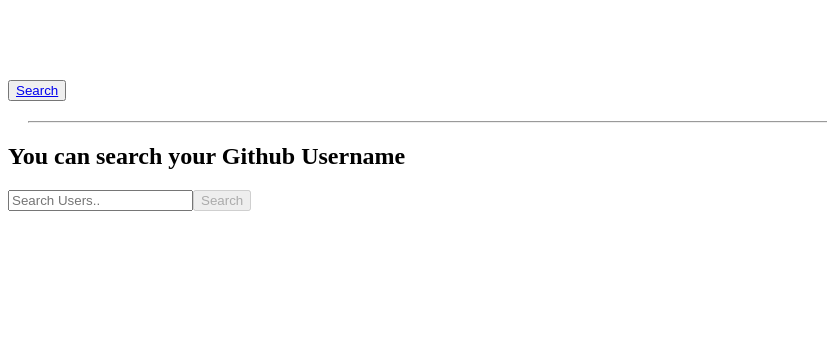
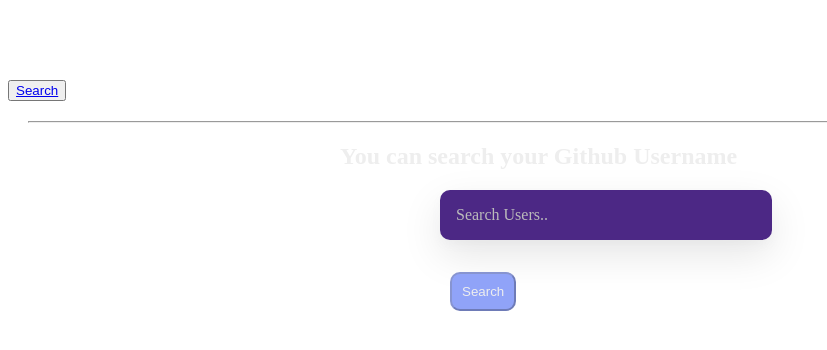
Before and after one commit to Hussein-omar-osman/GithubSearch, an Angular app: page /githubUser in a window 1280 px wide. Shown: the top 350 px of the page, without its empty margins (0-827 px from the left). Built offline with nearby package versions, Linux system fonts and the light colour scheme.

Commit message:
adding styles to github user profile and its repos

```diff
--- a/src/app/github-user/github-user.component.css
+++ b/src/app/github-user/github-user.component.css
@@ -0,0 +1,87 @@
+.form {
+  max-width: 400px;
+  margin: 10px auto;
+}
+input {
+  background-color: #4c2885;
+  border-radius: 10px;
+  border: none;
+  box-shadow: 0 5px 10px rgba(154, 160, 185, 0.05),
+    0 15px 40px rgba(0, 0, 0, 0.1);
+  color: white;
+  font-family: inherit;
+  font-size: 1rem;
+  padding: 1rem;
+  margin-bottom: 2rem;
+  width: 300px;
+}
+
+input::placeholder {
+  color: #bbb;
+}
+
+input:focus {
+  outline: none;
+}
+
+.card {
+  margin: 20px auto;
+  background-color: #4c2885;
+  background-image: linear-gradient(315deg, #4c2885 0%, #4c11ac 100%);
+  border-radius: 20px;
+  box-shadow: 0 5px 10px rgba(154, 160, 185, 0.05),
+    0 15px 40px rgba(0, 0, 0, 0.1);
+  display: flex;
+  padding: 3rem;
+  max-width: 700px;
+}
+
+.avatar {
+  border: 10px solid #2a2a72;
+  border-radius: 50%;
+  height: 150px;
+  width: 150px;
+}
+
+.user-info {
+  color: #eee;
+  margin-left: 2rem;
+}
+
+.user-info h2 {
+  margin-top: 0;
+}
+
+.user-info ul {
+  display: flex;
+  justify-content: space-around;
+  list-style-type: none;
+  padding: 0;
+  max-width: 400px;
+}
+
+.user-info ul li {
+  display: flex;
+  align-items: center;
+}
+
+.user-info ul li strong {
+  font-size: 0.9rem;
+  margin-left: 0.3rem;
+  margin-right: 0.5rem;
+}
+
+.btn {
+  margin: 0 10px;
+  padding: 10px;
+  color: #eee;
+  cursor: pointer;
+  border-radius: 10px;
+  background-color: #90a3f8;
+}
+
+.intro {
+  color: #eee;
+  max-width: 600px;
+  margin: 20px auto;
+}
```
